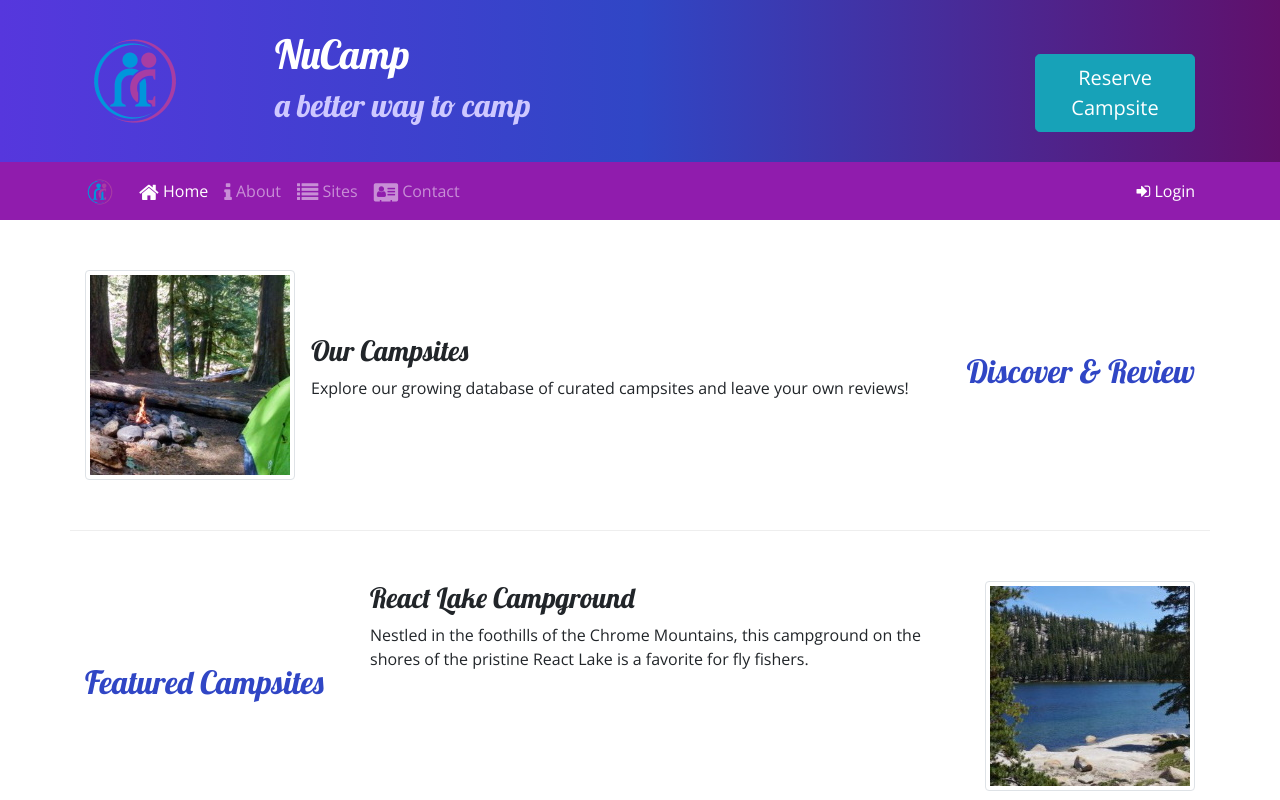
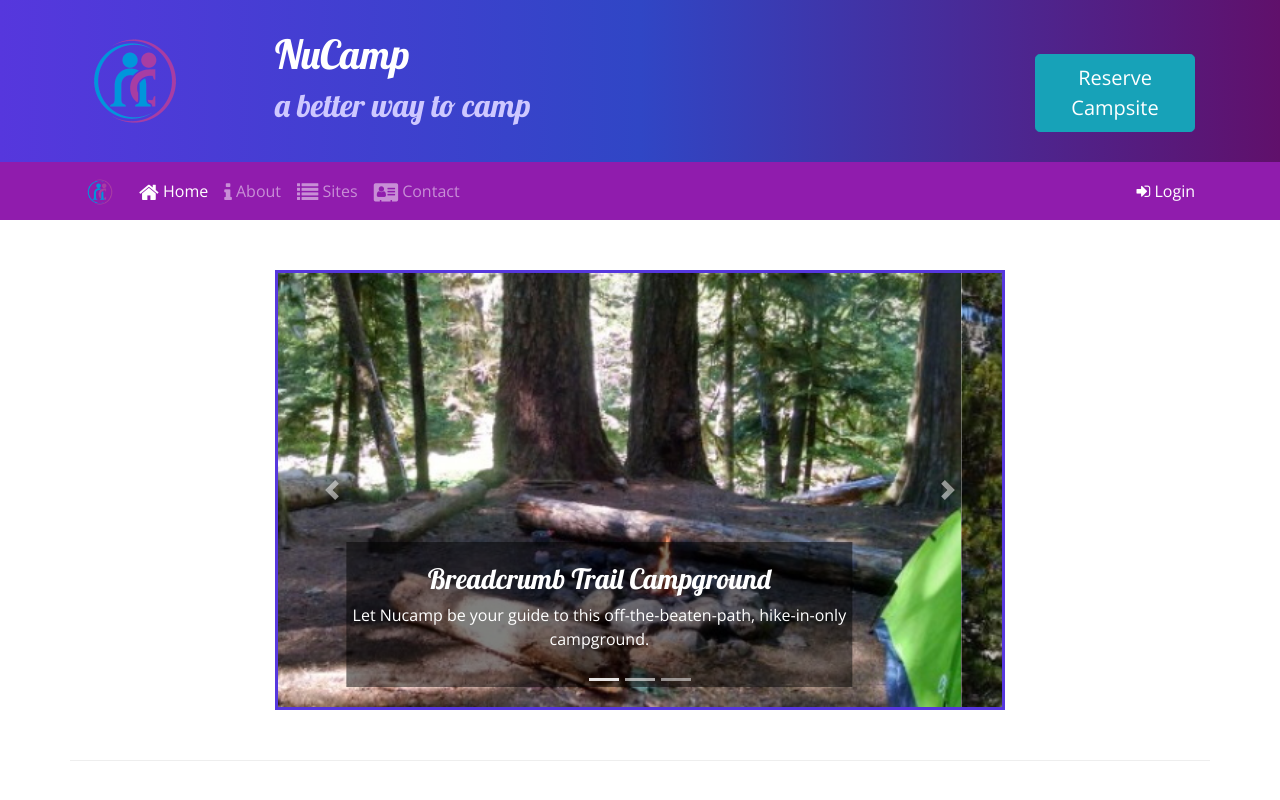
Before and after one commit to ahdoy888/bootstrap, a website: page index.html in a window 1280 px wide. Shown: the top 800 px of the page. Drawn offline with nearby package versions, Linux system fonts and the light colour scheme.

Commit message:
carousel

```diff
--- a/css/styles.css
+++ b/css/styles.css
@@ -41,3 +41,11 @@
     color: inherit;
     text-decoration: none;
 }
+
+.carousel-caption {
+    background-color: rgba(0, 0, 0, 0.5);
+}
+
+.carousel {
+    border: solid #5637DD;
+}
--- a/index.html
+++ b/index.html
@@ -97,6 +97,50 @@
         </div>
     </div>
     <div class="container">
+        <div class="row row-content">
+            <div class="col-md-8 mx-auto">
+                <div id="homeCarousel" class="carousel slide" data-ride="carousel">
+                    <ol class="carousel-indicators">
+                        <li data-target="#homeCarousel" data-slide-to="0" class="active"></li>
+                        <li data-target="#homeCarousel" data-slide-to="1"></li>
+                        <li data-target="#homeCarousel" data-slide-to="2"></li>
+                    </ol>
+                    <div class="carousel-inner">
+                        <div class="carousel-item active">
+                            <img class="d-block w-100" src="img/breadcrumb-trail.jpg" alt="Breadcrumb Trail Campground" />
+                            <div class="carousel-caption">
+                                <h3>Breadcrumb Trail Campground</h3>
+                                <p class="d-none d-sm-block">Let Nucamp be your guide to this off-the-beaten-path, hike-in-only campground.</p>
+                            </div>
+                        </div>
+                        <div class="carousel-item">
+                            <img class="d-block w-100" src="img/react-lake.jpg" alt="React Lake Company" />
+                            <div class="carousel-caption">
+                                <h3>React Lake Campground</h3>
+                                <p class="d-none d-sm-block">Nestled in the foothills of the Chrome Mountains, this campground on the shores of the pristine React Lake is a favorite for fly fishers.</p>
+                            </div>
+                        </div>
+
+                        <div class="carousel-item">
+                            <img class="d-block w-100" src="img/chrome-river.jpg" alt="Chrome River Company" />
+                            <div class="carousel-caption">
+                                <h3>Chrome River Campground</h3>
+                                <p>Spend a few sunny days and starry nights beneath a canopy of old-growth firs at this enchanting spot by the Chrome River.</p>
+                            </div>
+                        </div>
+                    </div>
+                    <a class="carousel-control-prev" href="#homeCarousel" role="button" data-slide="prev">
+                        <span class="carousel-control-prev-icon"></span>
+                        <span class="sr-only">Previous</span>
+                    </a>
+                    <a class="carousel-control-next" href="#homeCarousel" role="button" data-slide="next">
+                        <span class="carousel-control-next-icon"></span>
+                        <span class="sr-only">Next</span>
+                    </a>
+
+                </div>
+            </div>
+        </div>
         <div class="row row-content align-items-center">
             <div class="col-sm-4 order-sm-last col-md-3">
                 <h2 class="text-sm-right">Discover & Review</h2>
```
